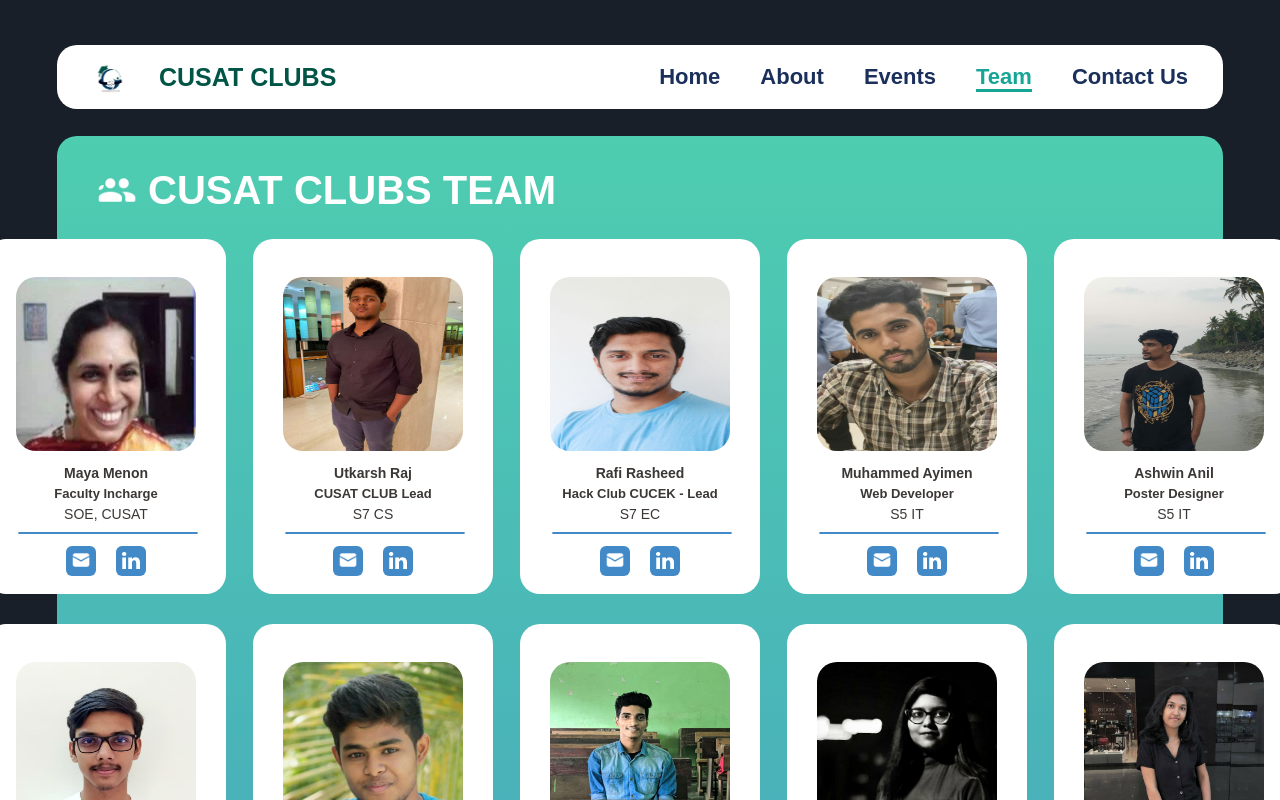
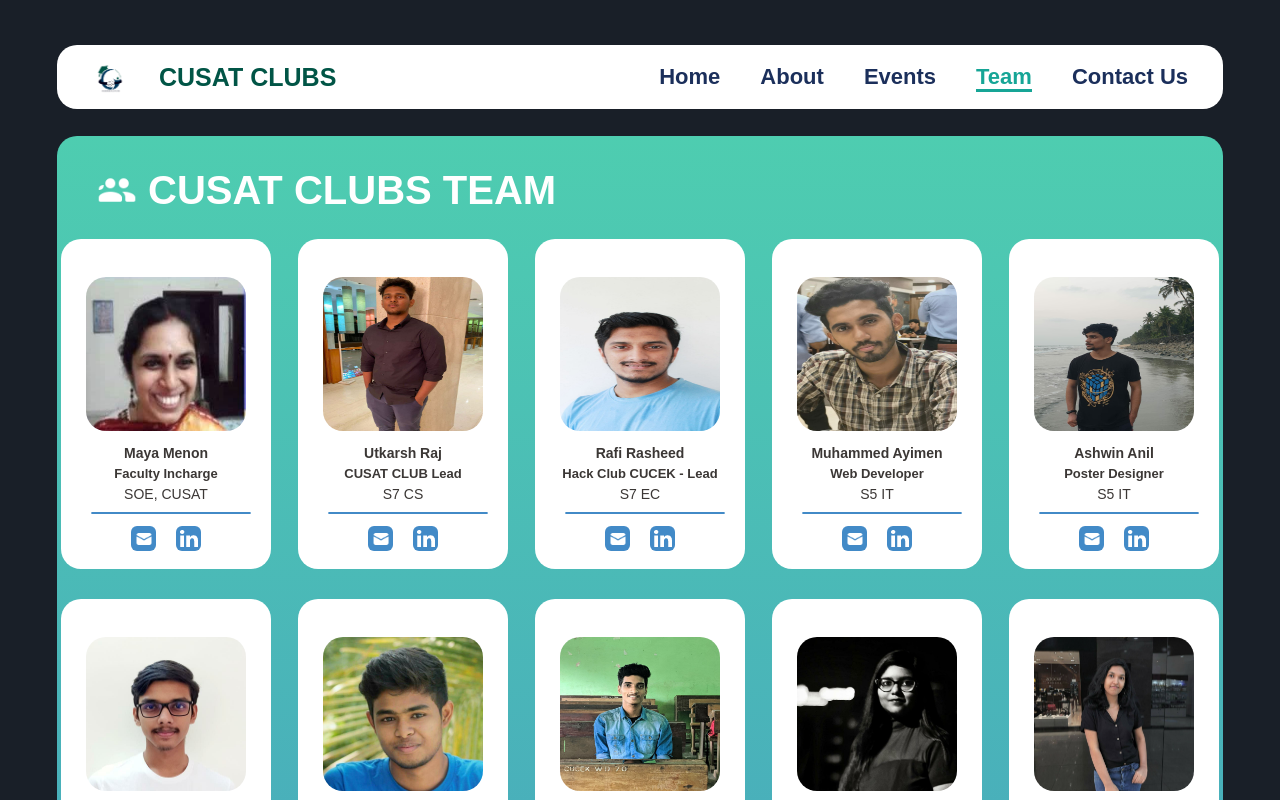
Before and after one commit to i-aiymen/CUSAT-club, a React (Create React App) app: page /team in a window 1280 px wide. Shown: the top 800 px of the page. Built offline with nearby package versions, Linux system fonts and the light colour scheme.

Commit message:
Updated: CSS for team page

```diff
--- a/src/arrow.css
+++ b/src/arrow.css
@@ -182,34 +182,34 @@
 	top: 5px;
 }
 
-.lcUbOd {
+.bBjxWM {
 	background-color: #16A596 !important;
 	box-shadow: none !important;
 	height: 15px !important;
 	width: 54px !important;
 	border-radius: 120px !important;
   }
-  .eaptOe {
+  .gpDNSX {
 	box-shadow: 0 0 1px 2px #16A596 !important;
 	height: 13px !important;
 	width: 13px !important;
 	margin-top: 6px !important;
   }
 
-  .cNNJIt {
+  .fViXLK {
 	background-color: white !important;
 	box-shadow: none !important;
 	color: #333 !important;
 	/* display: none; */
   }
 
-  .jRFJkP {
+  .fVgyLU {
 	background-color: white !important;
 	box-shadow: none !important;
 	/* display: none; */
   }
 
-  .jRFJkP:hover {
+  .fVgyLU:hover {
 	color: #16A596 !important;
   }
 
@@ -261,3 +261,22 @@
 		bottom: 6px;
 	}
 }
+
+@media only screen and (max-width: 1420px) {
+	.dot1 {
+		height: 25px;
+		width: 25px;
+	}
+
+	.Social {
+		width: 18px;
+		height: 18px;
+	}
+
+	.Social1 {
+		top: 4px;
+	}
+	.dot1.dot2 {
+		bottom: 4px;
+	}
+}
--- a/src/components/teamDesktop/TeamCard.js
+++ b/src/components/teamDesktop/TeamCard.js
@@ -479,6 +479,12 @@
 			width: "240px",
 			height: "355px",
 		},
+		'@media only screen and (max-width: 1420px)': {
+			width: "210px",
+			height: "330px"
+
+
+		},
 	},
 	profile_content: {
 		padding:"15px",
@@ -502,6 +508,12 @@
 		'@media only screen and (max-width: 1500px)': {
 			width: "180px",
 			height: "174px",
+		},
+		'@media only screen and (max-width: 1420px)': {
+			width: "160px",
+			height: "154px"
+
+
 		},
 	},
 	profile_image: {
@@ -580,6 +592,12 @@
 			width: "180px",
 			marginLeft: "17px",
 		},
+		'@media only screen and (max-width: 1420px)': {
+			width: "160px",
+			marginLeft: "15px",
+
+
+		},
 	},
 });
 
```
